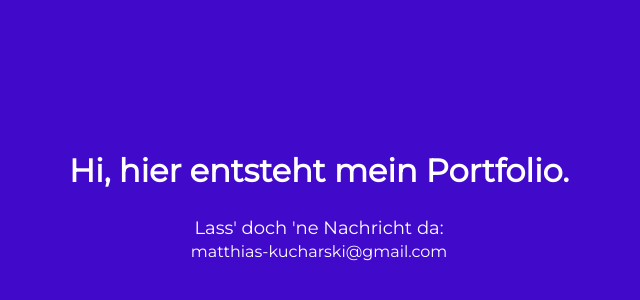
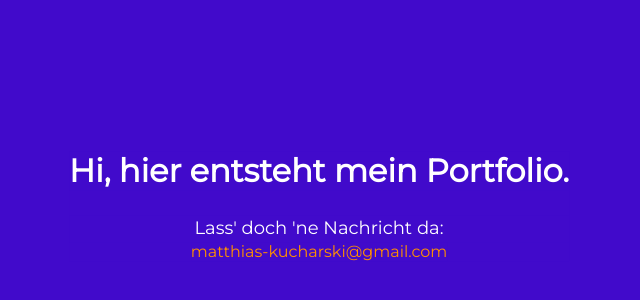
Before and after one commit to Matteska/Matthias-Kucharski, a plain HTML site: page index.html in a window 1280 px wide. Shown: the part 194-494 px from the top of the page, without its empty margins (321-961 px from the left). Drawn offline with Linux system fonts and the light colour scheme.

Commit message:
changed color

```diff
--- a/stylesheet.css
+++ b/stylesheet.css
@@ -18,7 +18,7 @@ p {
 }
 
 a {
-  color: #fff;
+  color: #ff9000;
   text-decoration: none;
 }
 
```
